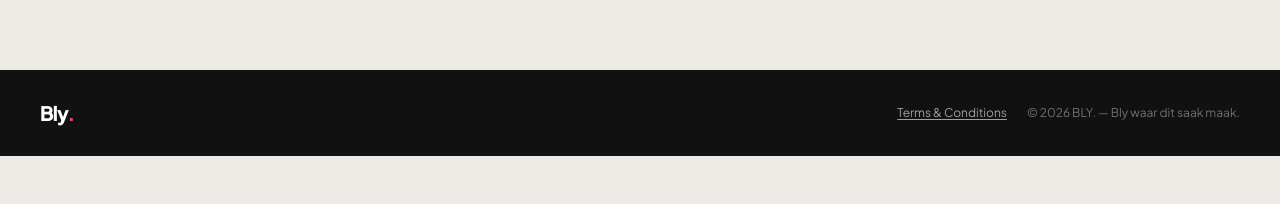
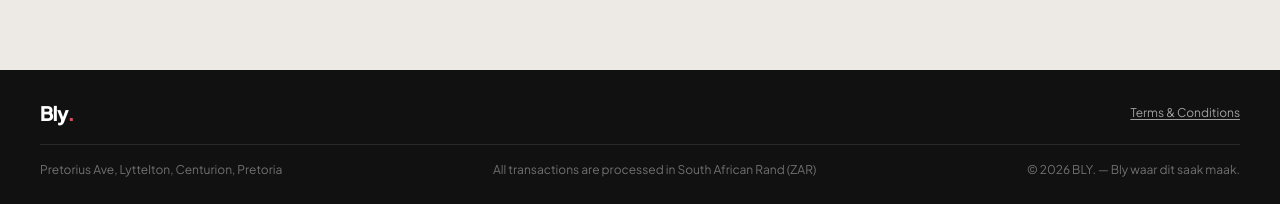
Before and after one commit to blystay-ux/BlyBly, a React (Vite) app: page / in a window 1280 px wide. Shown: the part 1490-1694 px from the top of the page. Before the commit the page ends 1646 px from the top, so only its background shows below. Built offline with nearby package versions, Linux system fonts and the light colour scheme; no server answers; the database is empty.

Commit message:
Update Home.jsx

```diff
--- a/src/pages/Home.jsx
+++ b/src/pages/Home.jsx
@@ -304,17 +304,24 @@ export default function Home() {
         </div>
       </section>
       {/* ── FOOTER ── */}
-      <footer style={{ background: 'var(--bg-dark)', padding: '28px 40px', display: 'flex', alignItems: 'center', justifyContent: 'space-between', flexWrap: 'wrap', gap: 12 }}>
-        <span style={{ fontFamily: 'var(--font-display)', fontWeight: 800, fontSize: 20, letterSpacing: '-0.05em', color: '#fff' }}>
-          Bly<span style={{ color: 'var(--accent)' }}>.</span>
-        </span>
-        <div style={{ display: 'flex', alignItems: 'center', gap: 20 }}>
+      <footer style={{ background: 'var(--bg-dark)', padding: '28px 40px', display: 'flex', flexDirection: 'column', gap: 16 }}>
+        <div style={{ display: 'flex', alignItems: 'center', justifyContent: 'space-between', flexWrap: 'wrap', gap: 12 }}>
+          <span style={{ fontFamily: 'var(--font-display)', fontWeight: 800, fontSize: 20, letterSpacing: '-0.05em', color: '#fff' }}>
+            Bly<span style={{ color: 'var(--accent)' }}>.</span>
+          </span>
           <span
             onClick={() => navigate('/terms')}
             style={{ fontSize: 12, color: 'rgba(255,255,255,0.6)', cursor: 'pointer', textDecoration: 'underline', textUnderlineOffset: 2 }}
           >
             Terms & Conditions
           </span>
+        </div>
+        <div style={{
+          display: 'flex', alignItems: 'center', justifyContent: 'space-between', flexWrap: 'wrap', gap: 12,
+          paddingTop: 16, borderTop: '1px solid rgba(255,255,255,0.1)',
+        }}>
+          <p style={{ fontSize: 12, color: 'rgba(255,255,255,0.4)' }}>Pretorius Ave, Lyttelton, Centurion, Pretoria</p>
+          <p style={{ fontSize: 12, color: 'rgba(255,255,255,0.4)' }}>All transactions are processed in South African Rand (ZAR)</p>
           <p style={{ fontSize: 12, color: 'rgba(255,255,255,0.4)' }}>© 2026 BLY. — Bly waar dit saak maak.</p>
         </div>
       </footer>
```
